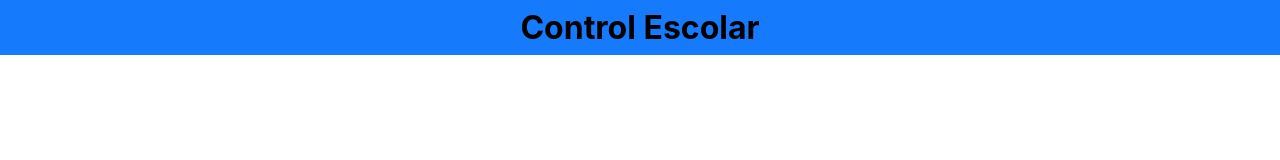
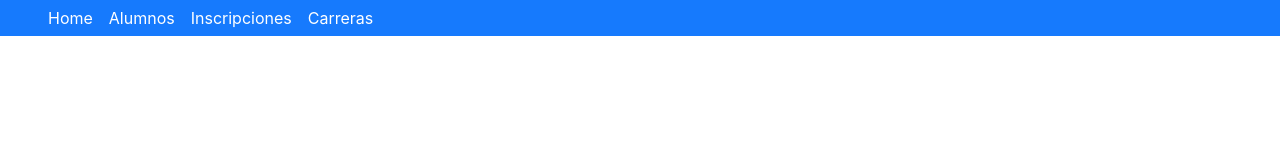
Before and after one commit to Darwin073100/Crud-FrontEnd-StringBoot-React, a React (Create React App) app: page / in a window 1280 px wide. Shown: the top 160 px of the page. Built offline with nearby package versions, Linux system fonts and the light colour scheme.

Commit message:
links del navbar

```diff
--- a/src/components/nav/NavBar.js
+++ b/src/components/nav/NavBar.js
@@ -1,9 +1,15 @@
+import React from 'react';
 import '../../styles/NavBar.css'
 
 function NavBar(){
     return(
         <div className="comp-navbar">
-            <h1>Control Escolar</h1>
+            <ul>
+                <li><a href='/'>Home</a></li>
+                <li><a href='/persona'>Alumnos</a></li>
+                <li><a href='/inscripcion'>Inscripciones</a></li>
+                <li><a href='/carrera'>Carreras</a></li>
+            </ul>
         </div>
     );
 }
--- a/src/styles/NavBar.css
+++ b/src/styles/NavBar.css
@@ -3,6 +3,26 @@
 .comp-navbar{
     background-color: var(--primary-color);
     display: flex;
-    justify-content: center;
+    justify-content: start;
+}
+
+.comp-navbar ul{
+    list-style: none;
+    display: flex;
+}
+
+.comp-navbar ul li a{
+    text-decoration: none;
+    display: inline-block;
     padding: 8px;
+    color: var(--white-color);
 }
+
+.comp-navbar ul li a:hover{
+    background-color: var(--primary-color-hover);
+    color: black;
+}
+
+.comp-navbar ul li a:active{
+    background-color: var(--primary-color);
+}
--- a/src/styles/global.css
+++ b/src/styles/global.css
@@ -1,9 +1,11 @@
 :root{
-    --primary-color: rgb(22, 122, 253);
+    --primary-color: #167afd;
+    --primary-color-hover: #7db5ff;
     --secondary-color: #0c7443;
     --warning-color: #ffc107;
     --error-color: #dc3545;
-    --white-color: white;
+    --white-color: #ffffff;
+    --white-color-hover: #b9b9b9;
 }
 * {
     margin: 0;
```
